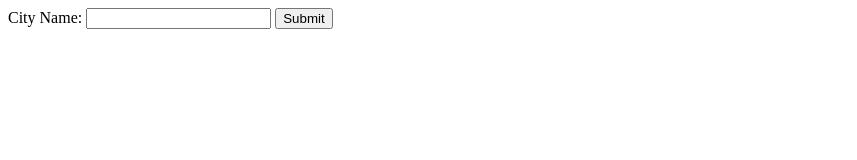
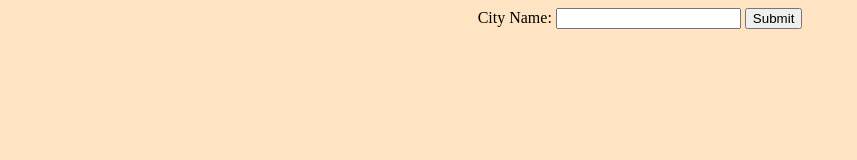
Before and after one commit to 2001shreyajoshi/Weather-Project, a website: page index.html in a window 1280 px wide. Shown: the whole page, without its empty margins (0-857 px from the left). Drawn offline with Linux system fonts and the light colour scheme.

Commit message:
a weather project

```diff
--- /dev/null
+++ b/css/style.css
@@ -0,0 +1,9 @@
+body{
+    height:100vh;
+    background-color: bisque;
+}
+.container{
+    text-align: center;
+    display:block;
+
+}
--- a/index.html
+++ b/index.html
@@ -2,13 +2,18 @@
 <html>
     <head>
         <title>Weather Website</title>
+        <link rel="stylesheet" href="css/style.css">
     </head>
     <body>
+
         <form action="/" method="post">
-        <label for ="cityInput">City Name: </label>
-       <input id="cityInput" type = "text" name="cityName">
-       <button type="submit">Submit</button>
+            <div class="container">
+        <label for ="cityInput" >City Name: </label>
+       <input id="cityInput" type = "text" class="name" name="cityName">
+       <button type="submit" class="btn">Submit</button>
+       </div>
        </form>
+
     </body>
 
 </html>
```
